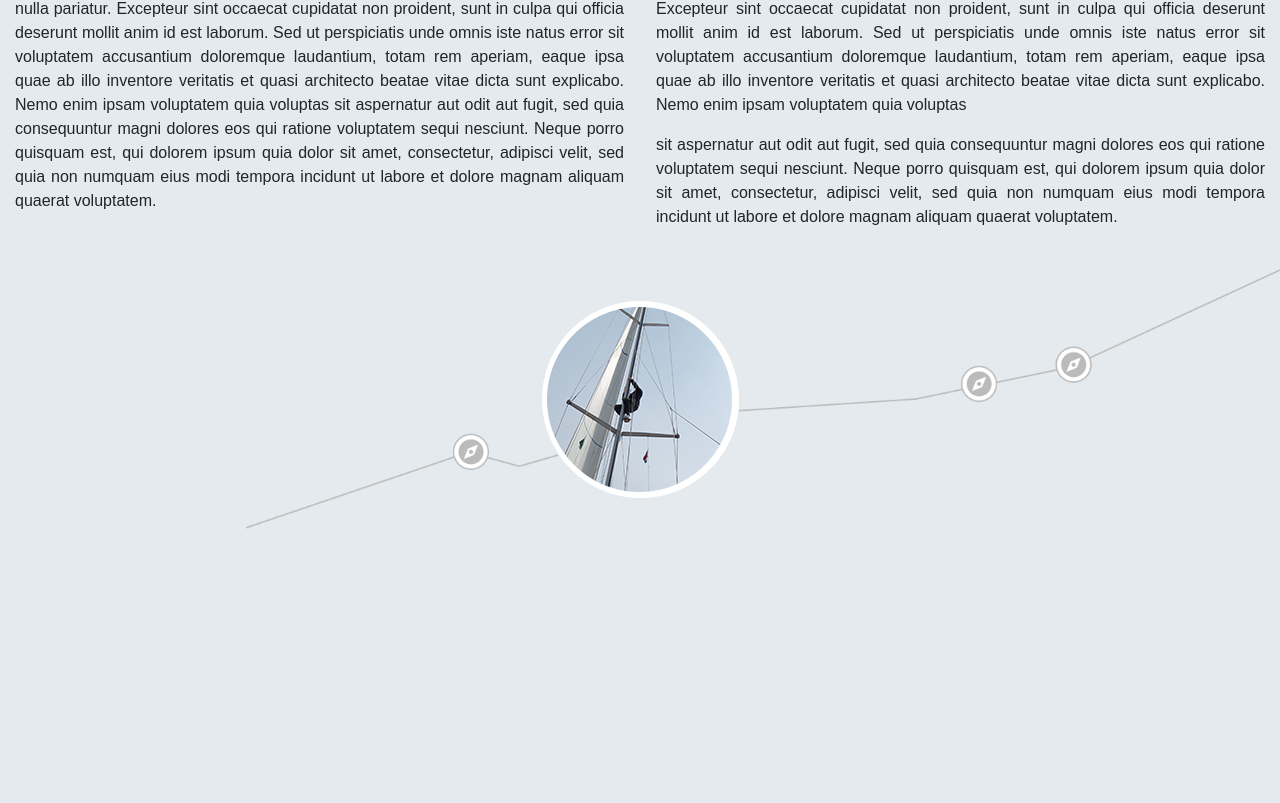
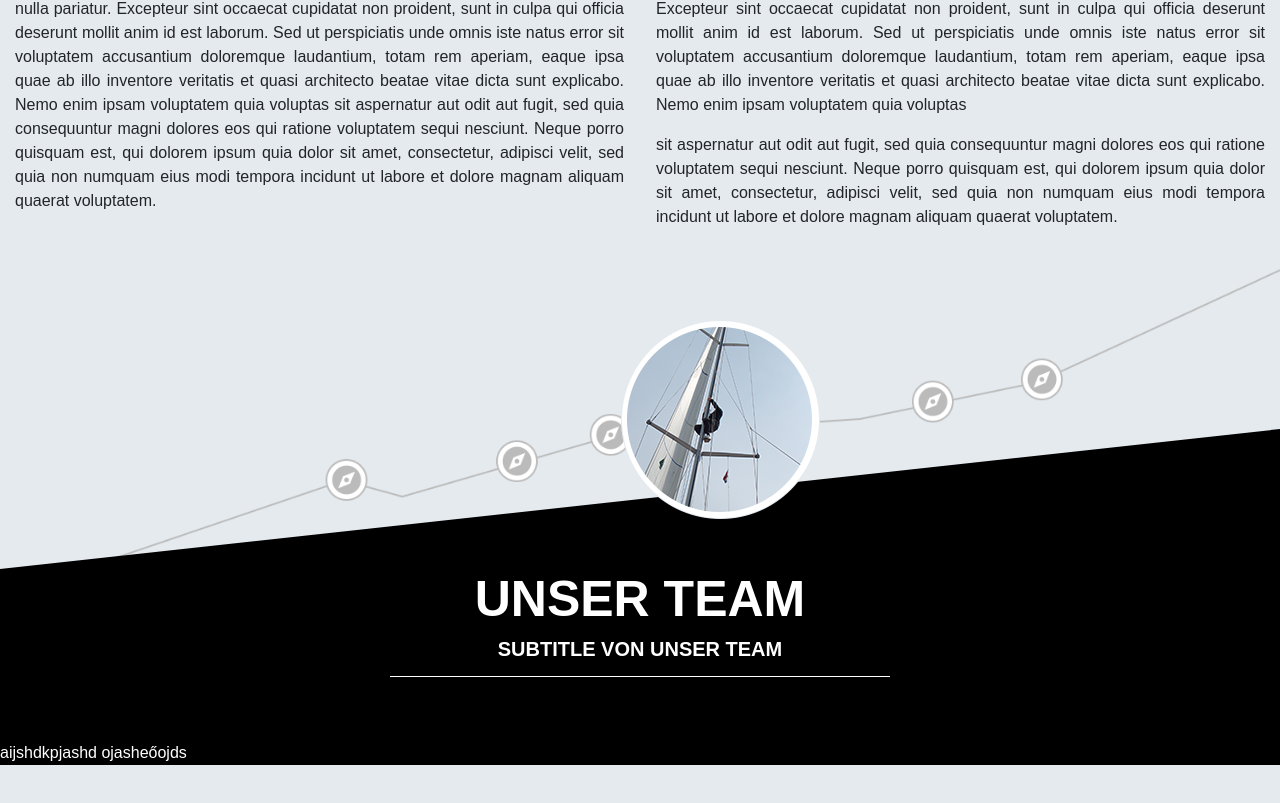
Before and after one commit to beckj94/loop-page, a Vue app: page / in a window 1280 px wide. Shown: the part 2387-3190 px from the top of the page. Before the commit the page ends 2916 px from the top, so only its background shows below. Built offline with nearby package versions, Linux system fonts and the light colour scheme.

Commit message:
Add crew template

```diff
--- a/src/App.vue
+++ b/src/App.vue
@@ -10,6 +10,7 @@
         <!-- news read -->
         <NewsRead />
         <!-- crew -->
+        <Crew />
         <!-- footer -->
     </div>
 </template>
@@ -19,6 +20,7 @@ import Header from '@/components/Header.vue'
 import Banner from '@/components/Banner.vue'
 import Headline from '@/components/Headline.vue'
 import NewsRead from '@/components/NewsRead.vue'
+import Crew from '@/components/Crew.vue'
 
 export default {
     name: 'App',
@@ -27,6 +29,7 @@ export default {
         Banner,
         Headline,
         NewsRead,
+        Crew,
     }
 }
 </script>
--- /dev/null
+++ b/src/assets/scss/_crew.scss
@@ -0,0 +1,30 @@
+#crew {
+    color: white;
+    position: relative;
+    bottom: 140px;
+    #clipped-top {
+        background-color: black;
+        height: 140px;
+        width: 100%;
+        clip-path: polygon(100% 0, 0% 100%, 100% 100%);
+    }
+    h1, h3 {
+        text-transform: uppercase;
+        text-align: center;
+        font-weight: bold;
+    }
+    h1 {
+        font-size: 50px;
+    }
+    h3 {
+        font-size: 20px;
+        margin-bottom: 15px;
+    }
+    .divider {
+        width: 40%;
+        margin: 0 auto;
+        height: 1px;
+        background-color: white;
+        margin-bottom: 4em;
+    }
+}
--- a/src/assets/scss/_news-read.scss
+++ b/src/assets/scss/_news-read.scss
@@ -25,13 +25,19 @@
         margin-bottom: 2em;
     }
     #news-footer {
+
         display: flex;
         align-items: center;
         justify-content: center;
         background-image: url('/images/timeline.png');
         background-repeat: no-repeat;
         background-size: contain;
-        min-height: 260px;
-        background-position-x: right;
+        min-height: 300px;
+        background-position: right center;
+        img {
+            position: relative;
+            z-index: 2;
+            margin-left: 10em;
+        }
     }
 }
--- a/src/assets/scss/app.scss
+++ b/src/assets/scss/app.scss
@@ -5,3 +5,4 @@
 @import '_headline';
 @import '_utilities';
 @import '_news-read';
+@import '_crew';
--- /dev/null
+++ b/src/components/Crew.vue
@@ -0,0 +1,21 @@
+  <template>
+    <div id="crew">
+        <div id="clipped-top"></div>
+        <div class="bg-black">
+            <div class="container">
+                <h1>Unser team</h1>
+                <h3>Subtitle von unser team</h3>
+                <div class="divider"></div>
+            </div>
+            <div id="crew-list">
+                aijshdkpjashd ojasheőojds
+            </div>
+        </div>
+    </div>
+</template>
+
+<script>
+export default {
+    name: 'Header',
+}
+</script>
```
Also changed, not shown: public/images/timeline-2.png (added), src/assets/css/app.css.
